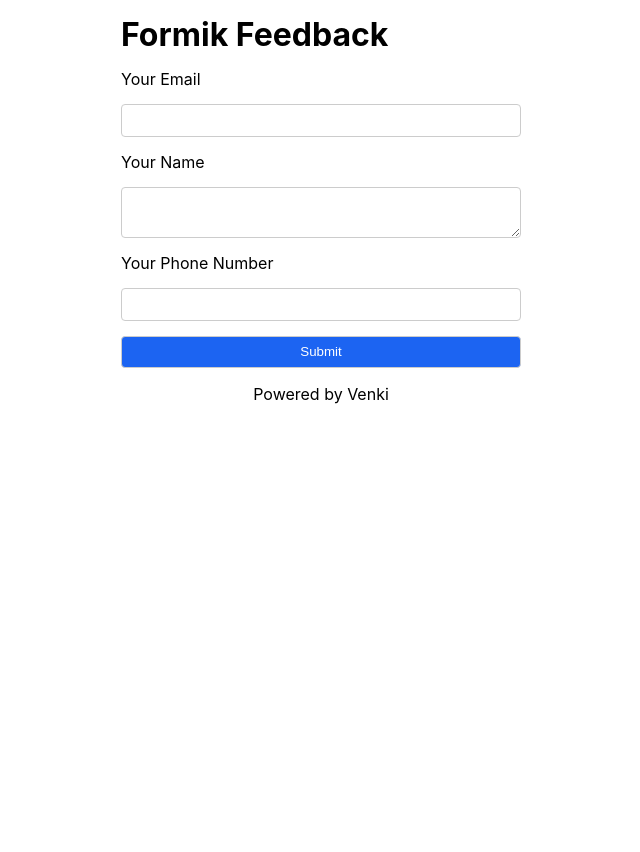
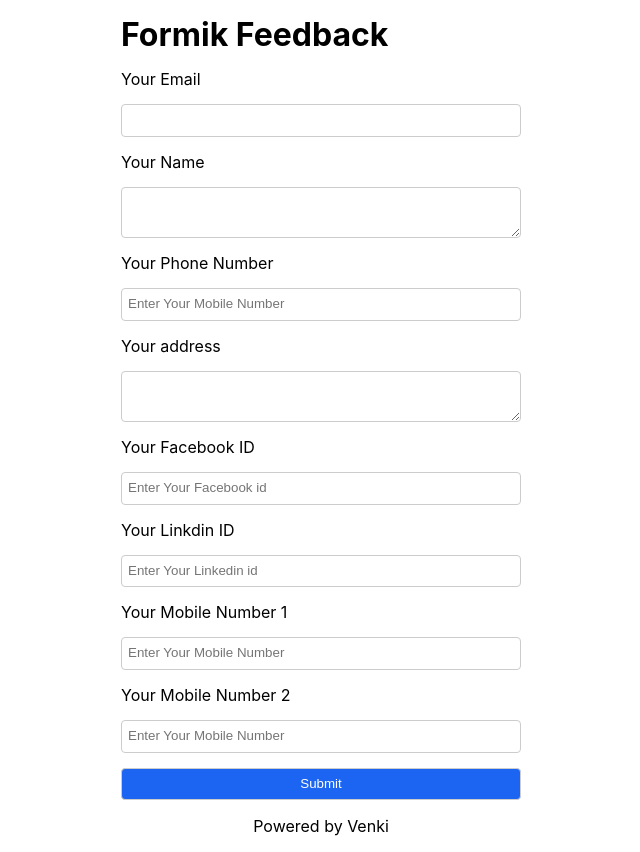
Before and after one commit to nvrr/Formik-Forms-in-React, a React (Create React App) app: page / in a window 1280 px wide. Shown: the whole page, without its empty margins (319-959 px from the left). Before the commit the page ends 800 px from the top, so only its background shows below. Built offline with nearby package versions, Linux system fonts and the light colour scheme.

Commit message:
React Formik Render Props, Nested Objects, Arrays

```diff
--- a/src/components/FeedbackForm.js
+++ b/src/components/FeedbackForm.js
@@ -9,7 +9,13 @@ export default function FeedbackForm() {
     const initialValues = {
         email: "",
         name: "",
-        phone:""
+        phone:"",
+        address: "",
+        socialmedia: {
+          facebook: "",
+          linkedin: ""
+        },
+        mobileNumbers: ["",""]
     }
 
     const onSubmit = (values) => {
@@ -19,7 +25,12 @@ export default function FeedbackForm() {
     const validationSchema = Yup.object({
         email: Yup.string().email("Invalid Email Format").required("Required"),
         //name: Yup.string().required("Required"),
-        phone:Yup.number().required("Required")
+        phone:Yup.number().required("Required"),
+        address: Yup.string().required("Required"),
+        socialmedia: Yup.object({
+          facebook: Yup.string().required("fb Required"),
+        }),
+        mobileNumbers: Yup.array().required("Required"),
     })
 // as="textarea" makes field to textarea insteadof input field and as="select" also works
 // if we want to write separate validation for particular field we can do it
@@ -44,9 +55,42 @@ export default function FeedbackForm() {
         <Field type="text" name="name" id="name" as="textarea" validate={validateName}/>
         <ErrorMessage name="name" component={ShowError}/>
 
-         <label htmlFor="phone">Your Phone Number</label>
-        <Field type="text" name="phone" id="phone" />
+        <label htmlFor="phone">Your Phone Number</label>
+        <Field type="text" name="phone" id="phone" placeholder="Enter Your Mobile Number"/>
         <ErrorMessage name="phone" component={ShowError}/>
+      {/* ----Render Props Pattern----- */}
+        <label htmlFor="address">Your address</label>
+        <Field name="address" id="address" >
+          {
+            (props) => {
+              console.log("address props", props);
+              const { meta, field } = props;
+              return <textarea  {...field} ></textarea>
+            }
+          }
+        </Field>
+        <ErrorMessage name="address" component={ShowError}/>
+      {/* ----Render Props Pattern----- */}
+
+      {/* -----Nested Objects----- */}
+        <label htmlFor="facebook">Your Facebook ID</label>
+        <Field type="text" name="socialmedia.facebook" id="facebook" placeholder="Enter Your Facebook id"/>
+        <ErrorMessage name="socailmedia.facebook" component={ShowError}/>
+
+        <label htmlFor="linkdin">Your Linkdin ID</label>
+        <Field type="text" name="socialmedia.linkdin" id="linkdin" placeholder="Enter Your Linkedin id"/>
+        <ErrorMessage name="socailmedia.linkdin" component={ShowError}/>
+      {/* -----Nested Objects----- */}
+
+      {/* ------Arrays------------- */}
+        <label htmlFor="mobile1">Your Mobile Number 1</label>
+        <Field type="text" name="mobileNumbers[0]" id="mobile1" placeholder="Enter Your Mobile Number"/>
+        <ErrorMessage name="mobileNumber[0]" component={ShowError}/>
+
+         <label htmlFor="mobile2">Your Mobile Number 2</label>
+        <Field type="text" name="mobileNumbers[1]" id="mobile2" placeholder="Enter Your Mobile Number"/>
+        <ErrorMessage name="mobileNumber[1]" component={ShowError}/>
+      {/* ------Arrays------------- */}
 
         <button type="submit">Submit</button>
         <p className="footer">Powered by Venki</p>
@@ -55,3 +99,4 @@ export default function FeedbackForm() {
     </div>
   );
 }
+//gh""
```
